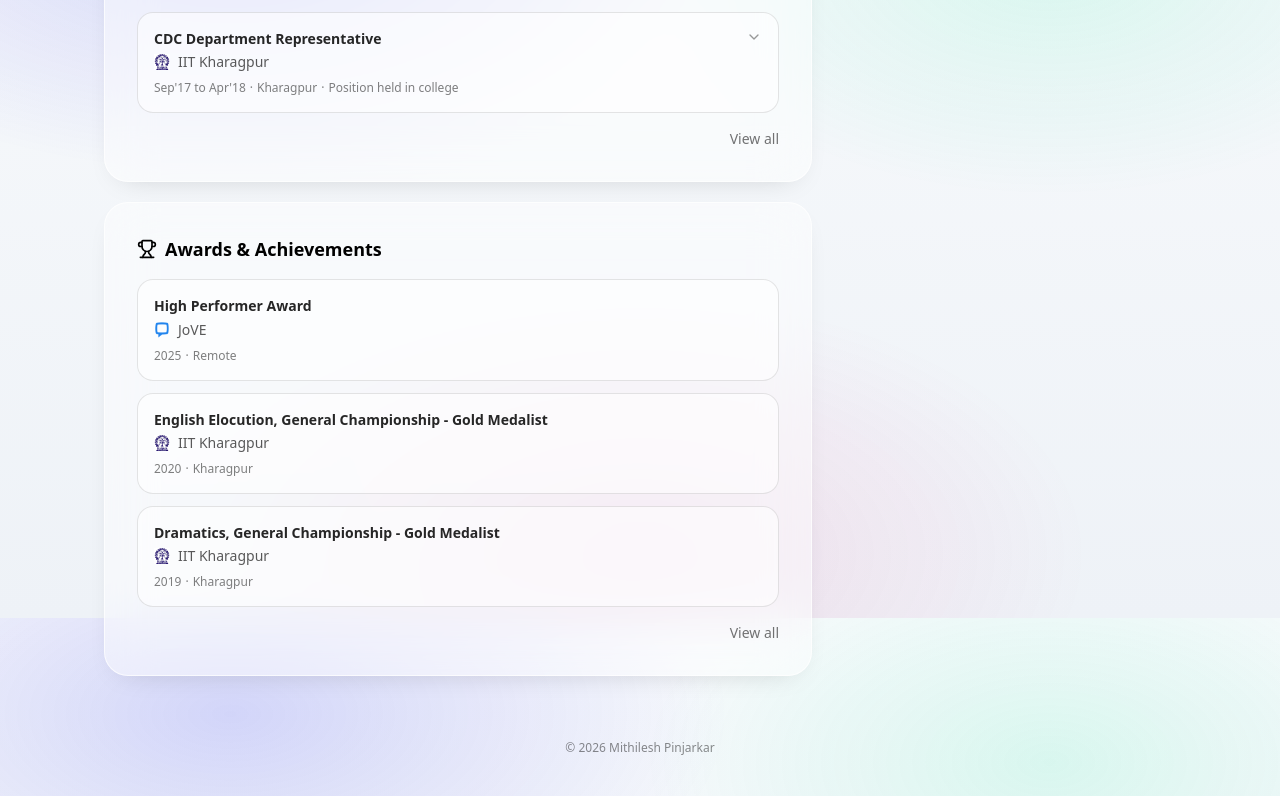
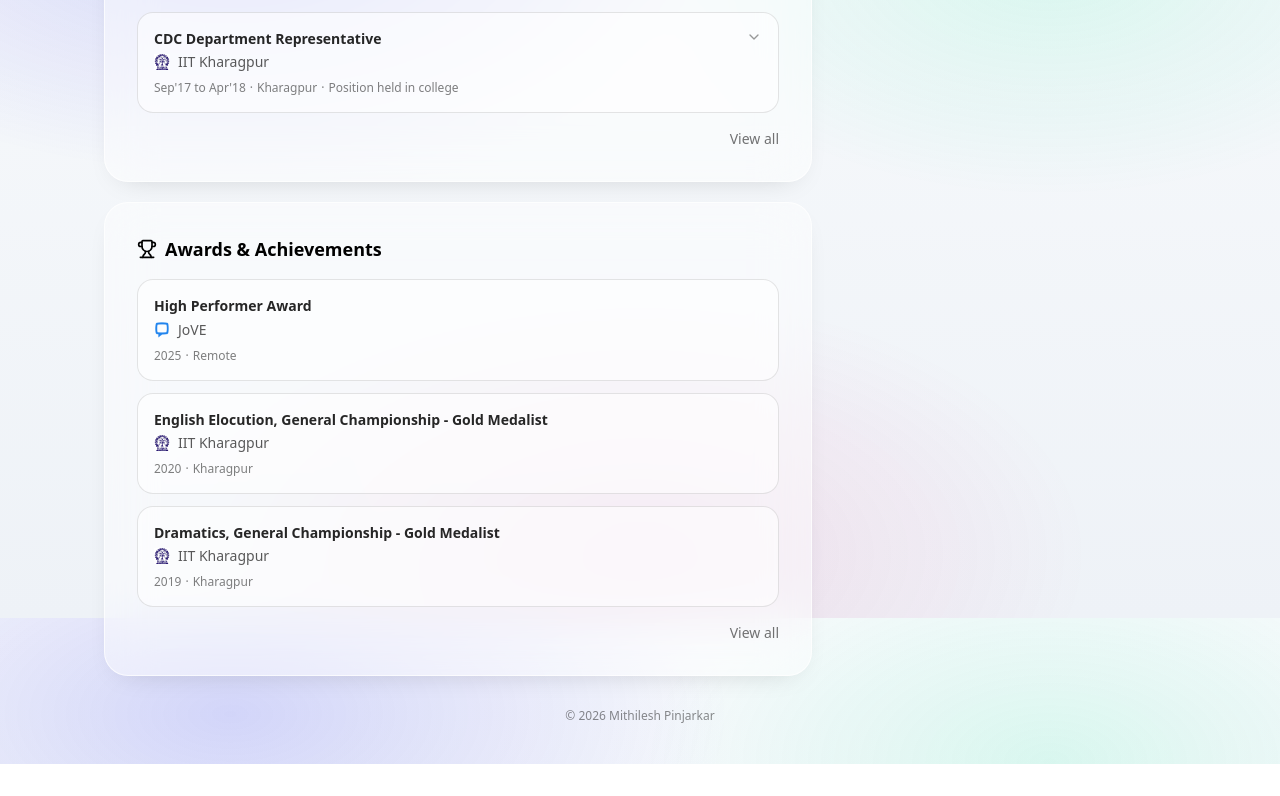
Before and after one commit to mithip123/mithip123.github.io, a React (Vite) app: page / in a window 1280 px wide. Shown: the part 1782-2578 px from the top of the page. After the commit the page ends 2546 px from the top, so only its background shows below. Built offline with nearby package versions, Linux system fonts and the light colour scheme.

Commit message:
Fix CLS + add main landmark

```diff
--- a/src/App.jsx
+++ b/src/App.jsx
@@ -40,7 +40,8 @@ export default function App() {
   return (
     <div className="min-h-screen text-black bg-[radial-gradient(1000px_520px_at_18%_12%,rgba(15,23,42,0.06),transparent_50%), radial-gradient(900px_520px_at_82%_18%,rgba(15,23,42,0.04),transparent_55%),linear-gradient(to_bottom,#fff,#fff)] bg-fixed">
       <div className="mx-auto max-w-6xl px-2 py-2 pb-24 md:pb-8">
-        <div className="hidden md:block sticky top-2 z-50">
+        {/* Header */}
+        <header className="hidden md:block sticky top-2 z-50">
           <GlassCard className="px-4 py-2.5 sm:px-5">
             <div className="flex items-center justify-between gap-3">
               <div className="flex items-center gap-3">
@@ -148,11 +149,13 @@ export default function App() {
             )}
             <div className="absolute inset-x-4 bottom-0 h-px bg-black/5" />
           </GlassCard>
-        </div>
+        </header>
 
+        {/* Main (fixes "main landmark" + reserves height to reduce CLS) */}
+        <main id="main" className="min-h-[70vh]">
           <Suspense
             fallback={
-            <div className="py-10">
+              <div className="py-10 min-h-[70vh]">
                 <GlassCard className="p-6">
                   <div className="text-sm font-medium text-black/60">Loading…</div>
                 </GlassCard>
@@ -184,10 +187,9 @@ export default function App() {
               <Route path="*" element={<Navigate to="/" replace />} />
             </Routes>
           </Suspense>
+        </main>
 
-        <div className="mt-6">
         <SiteFooter />
-        </div>
         <MobileBottomNav onContact={() => setContactOpen(true)} />
       </div>
 
--- a/src/components/layout/SiteFooter.jsx
+++ b/src/components/layout/SiteFooter.jsx
@@ -1,6 +1,6 @@
 export default function SiteFooter() {
   return (
-    <footer className="min-h-[28px] py-2 text-center text-xs text-black/45">
+    <footer className="min-h-[24px] text-center text-xs text-black/45">
       © 2026 Mithilesh Pinjarkar
     </footer>
   );
```
Lines whose indentation alone changed are shown as unchanged.
